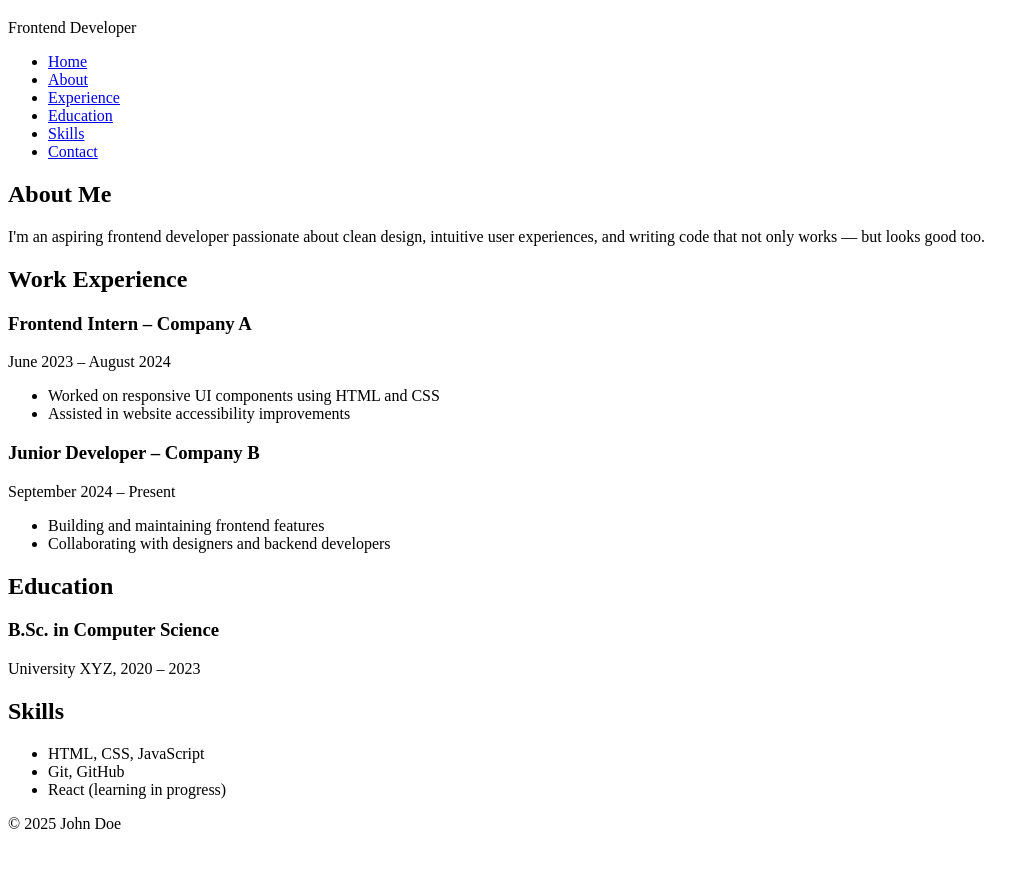
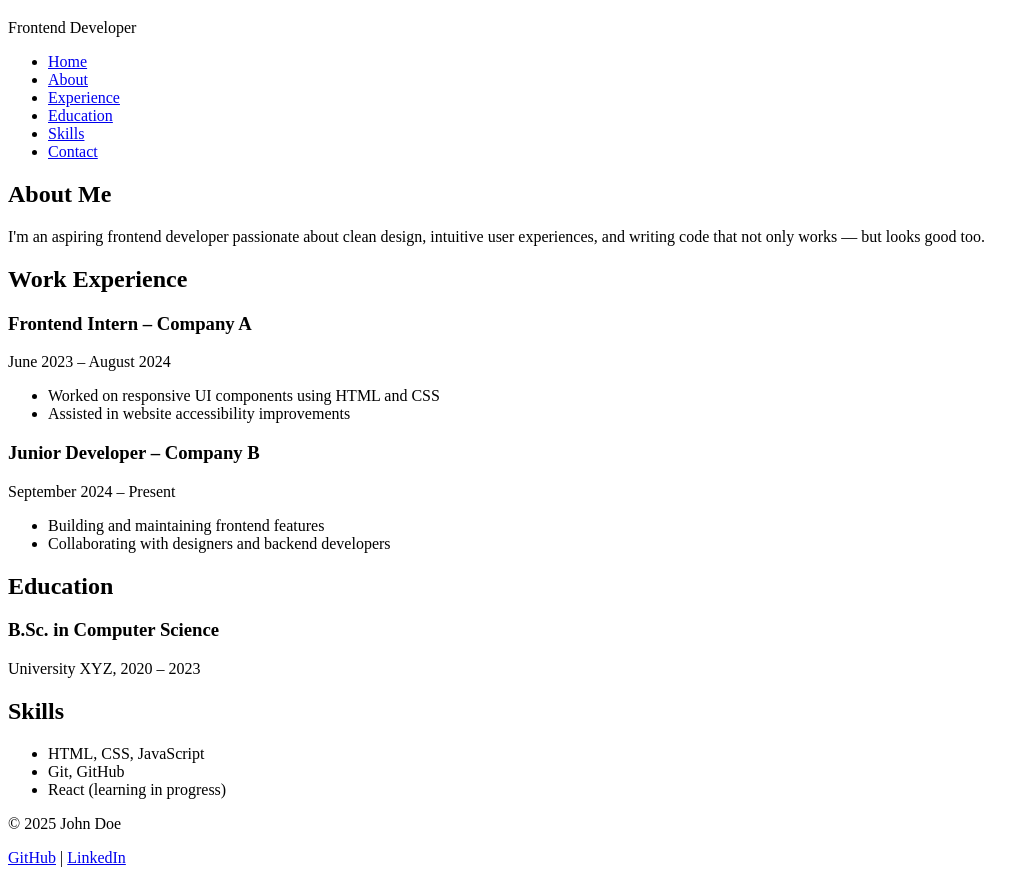
Before and after one commit to devbyjonni/cv-website-html, a plain HTML site: page index.html in a window 1280 px wide. Shown: the part 193-1076 px from the top of the page, without its empty margins (0-1036 px from the left). Before the commit the page ends 1042 px from the top, so only its background shows below. Drawn offline with Linux system fonts and the light colour scheme.

Commit message:
Add LinkedIn and GitHub links to footer

```diff
--- a/index.html
+++ b/index.html
@@ -79,6 +79,14 @@
 
     <footer>
       <p>&copy; 2025 John Doe</p>
+      <p>
+        <a href="https://github.com/devbyjonni" target="_blank">GitHub</a> |
+        <a
+          href="https://www.linkedin.com/in/your-linkedin-username"
+          target="_blank"
+          >LinkedIn</a
+        >
+      </p>
     </footer>
 
     <script src="js/script.js"></script>
```
